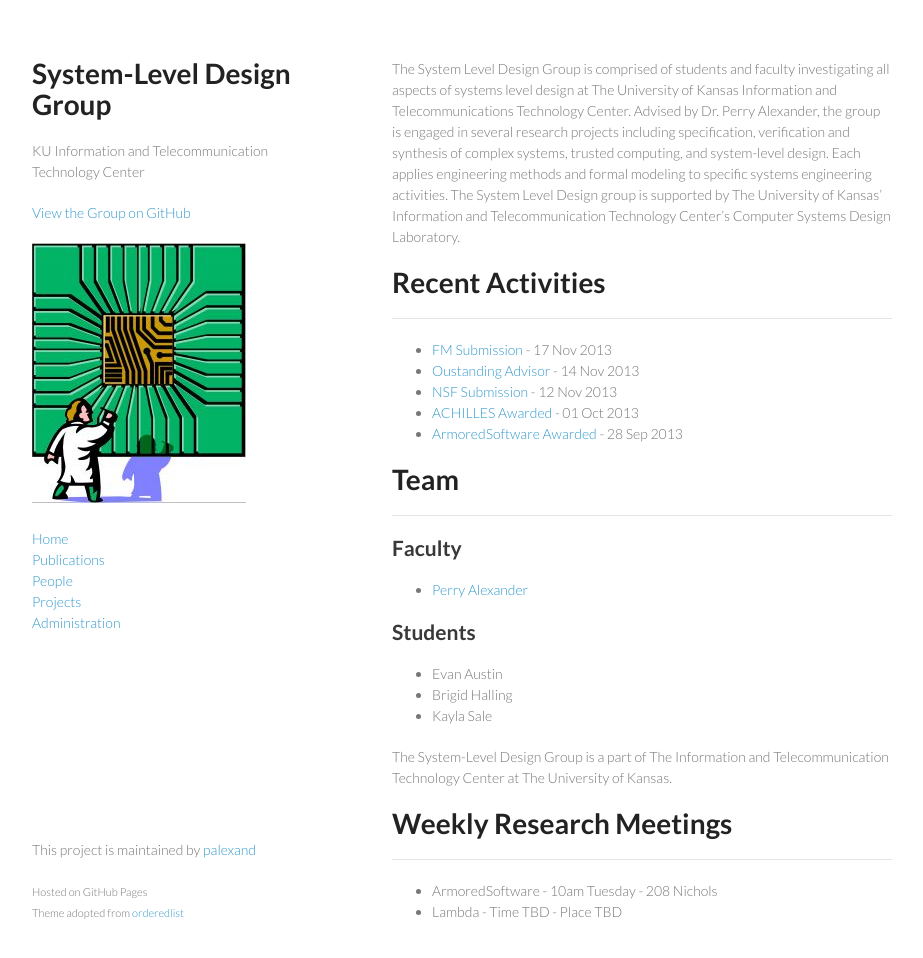
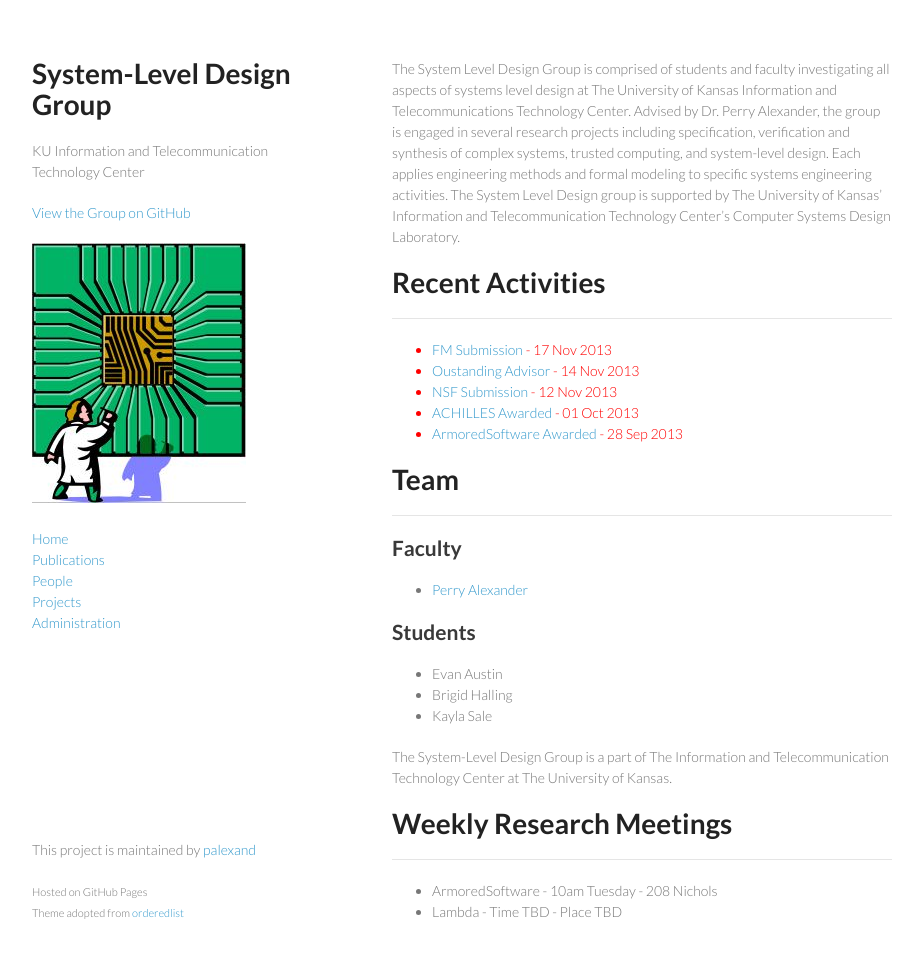
Before and after one commit to ku-sldg/ku-sldg.github.io, a Jekyll site: the page built from index.md, in a window 1280 px wide and 992 px high. Shown: the top 958 px of the window, without its empty margins (178-1101 px from the left). Built offline with Jekyll 4.4.1, drawn with Linux system fonts in a browser that asks for light colours.

Commit message:
formatting blog posts

```diff
--- a/stylesheets/styles.css
+++ b/stylesheets/styles.css
@@ -254,5 +254,5 @@ footer {
   }
 }
 
-#archive {
+#archive {color:red
 }
```
